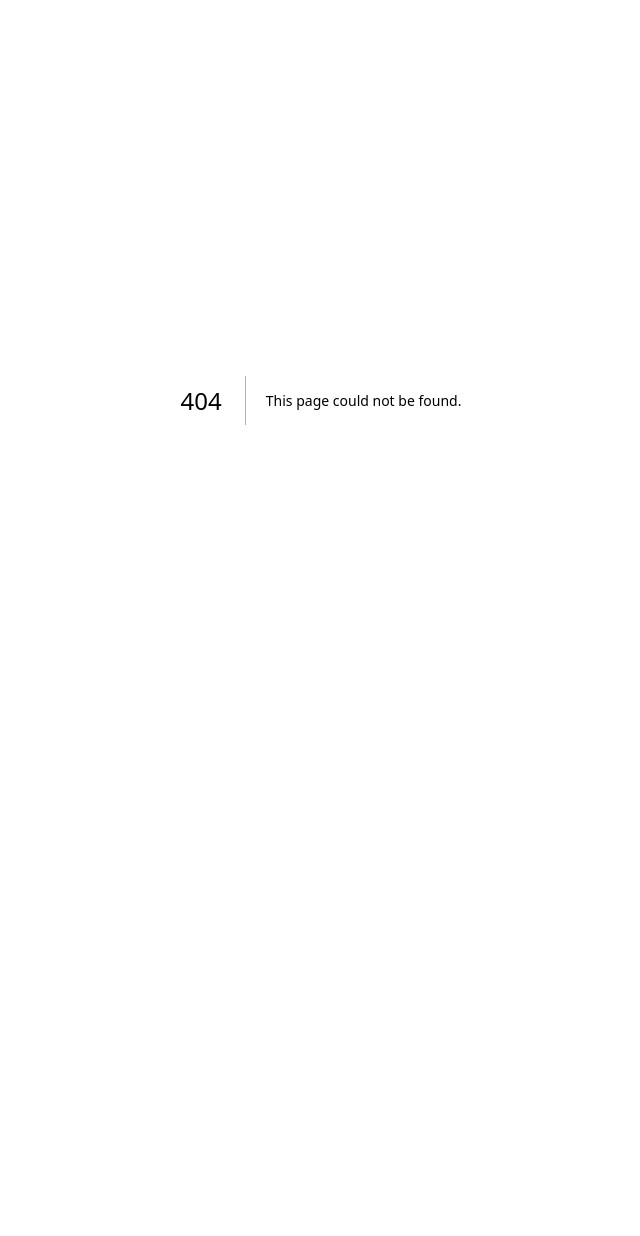
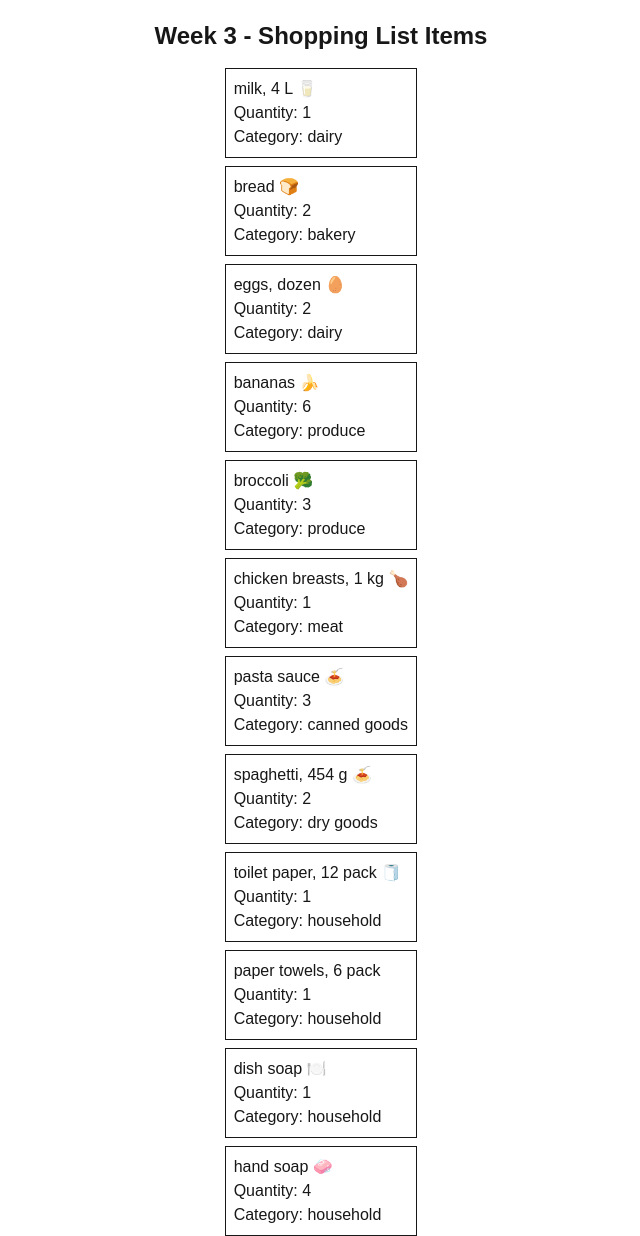
Before and after one commit to swemwave/cprg306-assignments, a Next.js app: page /week-3 in a window 1280 px wide. Before the commit this address had no page. Shown: the whole page, without its empty margins (319-959 px from the left). Before the commit the page ends 800 px from the top, so only its background shows below. Built offline with nearby package versions, Linux system fonts and the light colour scheme.

Commit message:
WEEK-3 SHOPPING LIST UPDATE

```diff
--- a/app/page.js
+++ b/app/page.js
@@ -3,9 +3,9 @@ import Link from "next/link";
 export default function Page() {
   return (
     <main>
-      <h1>CPRG 306: Web Development 2 - Assignments</h1>
-
-      <Link href="/week-2">Go to Week 2</Link>
+      <h1>CPRG 306: Web Development 2 - Assignments <br/ ></h1>
+      <Link href="/week-2">Go to Week 2 <br/ ></Link>
+      <Link href="/week-3">Go to Week 3</Link>
     </main>
   );
 }
--- a/app/week-2/page.tsx
+++ b/app/week-2/page.tsx
@@ -1,9 +1,10 @@
+import Link from "next/link";
 import StudentInfo from "./student-info";
 
 export default function Page() {
   return (
     <main>
-      <h1>Shopping List</h1>
+      <Link href="/week-3"><h1>Shopping List</h1></Link>
       <StudentInfo/>
     </main>
   );
--- /dev/null
+++ b/app/week-3/item-list.tsx
@@ -0,0 +1,92 @@
+import Item from "./item";
+
+export default function ItemList() {
+        const item1 = {
+        name: "milk, 4 L 🥛",
+        quantity: 1,
+        category: "dairy",
+        };
+
+        const item2 = {
+        name: "bread 🍞",
+        quantity: 2,
+        category: "bakery",
+        };
+
+        const item3 = {
+        name: "eggs, dozen 🥚",
+        quantity: 2,
+        category: "dairy",
+        };
+
+        const item4 = {
+        name: "bananas 🍌",
+        quantity: 6,
+        category: "produce",
+        };
+
+        const item5 = {
+        name: "broccoli 🥦",
+        quantity: 3,
+        category: "produce",
+        };
+
+        const item6 = {
+        name: "chicken breasts, 1 kg 🍗",
+        quantity: 1,
+        category: "meat",
+        };
+
+        const item7 = {
+        name: "pasta sauce 🍝",
+        quantity: 3,
+        category: "canned goods",
+        };
+
+        const item8 = {
+        name: "spaghetti, 454 g 🍝",
+        quantity: 2,
+        category: "dry goods",
+        };
+
+        const item9 = {
+        name: "toilet paper, 12 pack 🧻",
+        quantity: 1,
+        category: "household",
+        };
+
+        const item10 = {
+        name: "paper towels, 6 pack",
+        quantity: 1,
+        category: "household",
+        };
+
+        const item11 = {
+        name: "dish soap 🍽️",
+        quantity: 1,
+        category: "household",
+        };
+
+        const item12 = {
+        name: "hand soap 🧼",
+        quantity: 4,
+        category: "household",
+        };
+
+          return (
+    <ul className="space-y-2">
+      <Item name={item1.name} quantity={item1.quantity} category={item1.category} />
+      <Item name={item2.name} quantity={item2.quantity} category={item2.category} />
+      <Item name={item3.name} quantity={item3.quantity} category={item3.category} />
+      <Item name={item4.name} quantity={item4.quantity} category={item4.category} />
+      <Item name={item5.name} quantity={item5.quantity} category={item5.category} />
+      <Item name={item6.name} quantity={item6.quantity} category={item6.category} />
+      <Item name={item7.name} quantity={item7.quantity} category={item7.category} />
+      <Item name={item8.name} quantity={item8.quantity} category={item8.category} />
+      <Item name={item9.name} quantity={item9.quantity} category={item9.category} />
+      <Item name={item10.name} quantity={item10.quantity} category={item10.category} />
+      <Item name={item11.name} quantity={item11.quantity} category={item11.category} />
+      <Item name={item12.name} quantity={item12.quantity} category={item12.category} />
+    </ul>
+  );
+}
--- /dev/null
+++ b/app/week-3/item.tsx
@@ -0,0 +1,15 @@
+interface ItemProps {
+  name: string;
+  quantity: number;
+  category: string;
+}
+
+export default function Item({ name, quantity, category }: ItemProps) {
+  return (
+    <li className="border p-2">
+      <p>{name}</p>
+      <p>Quantity: {quantity}</p>
+      <p>Category: {category}</p>
+    </li>
+  );
+}
--- /dev/null
+++ b/app/week-3/page.tsx
@@ -0,0 +1,22 @@
+import ItemList from "./item-list";
+
+
+export default function Page() {
+
+    const parent = {
+        display: "flex",
+        flexDirection: "column",
+        justifyContent: "center",
+        alignItems: "center",
+        paddingTop: "20px",
+    } as const;
+
+
+    return (
+        <div style={parent}>
+            <h1 className="mb-4 text-2xl font-bold">Week 3 - Shopping List Items<br /></h1>
+            <ItemList/>
+        </div>
+    );
+
+}
```
